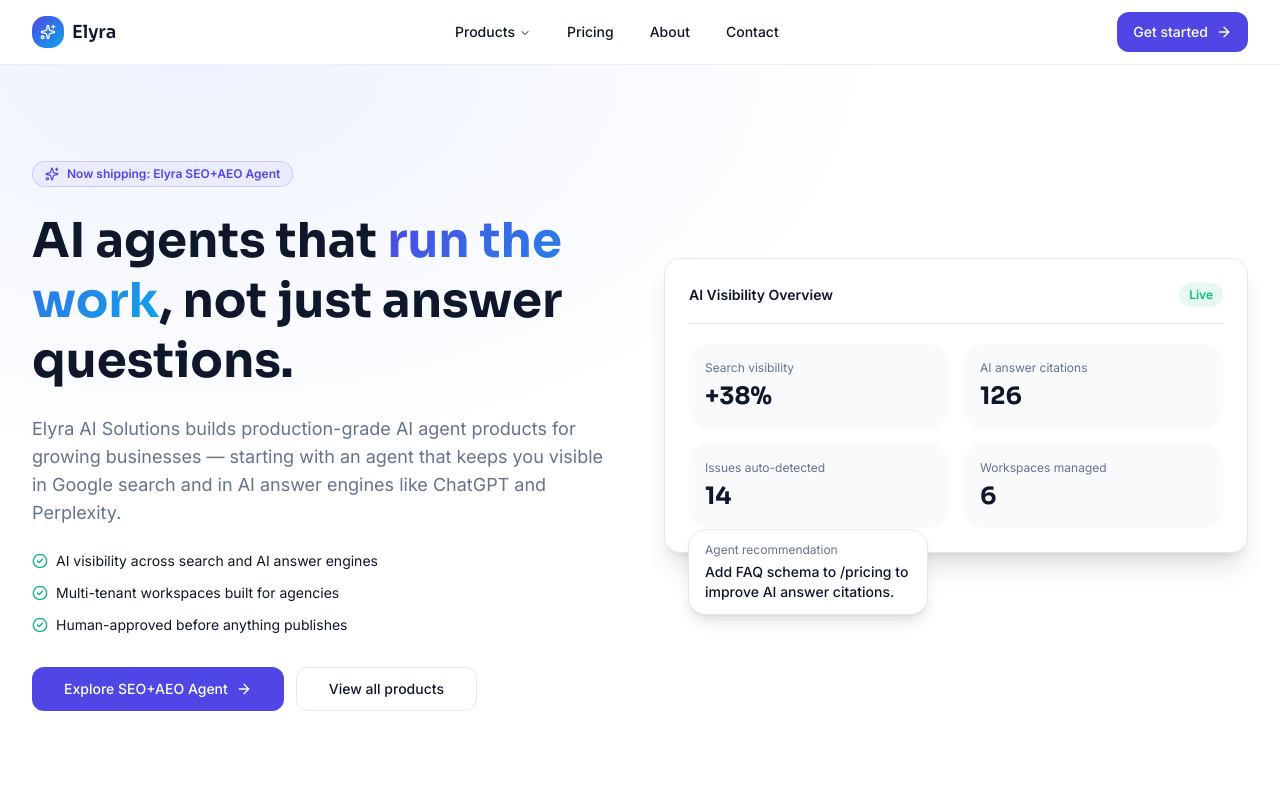
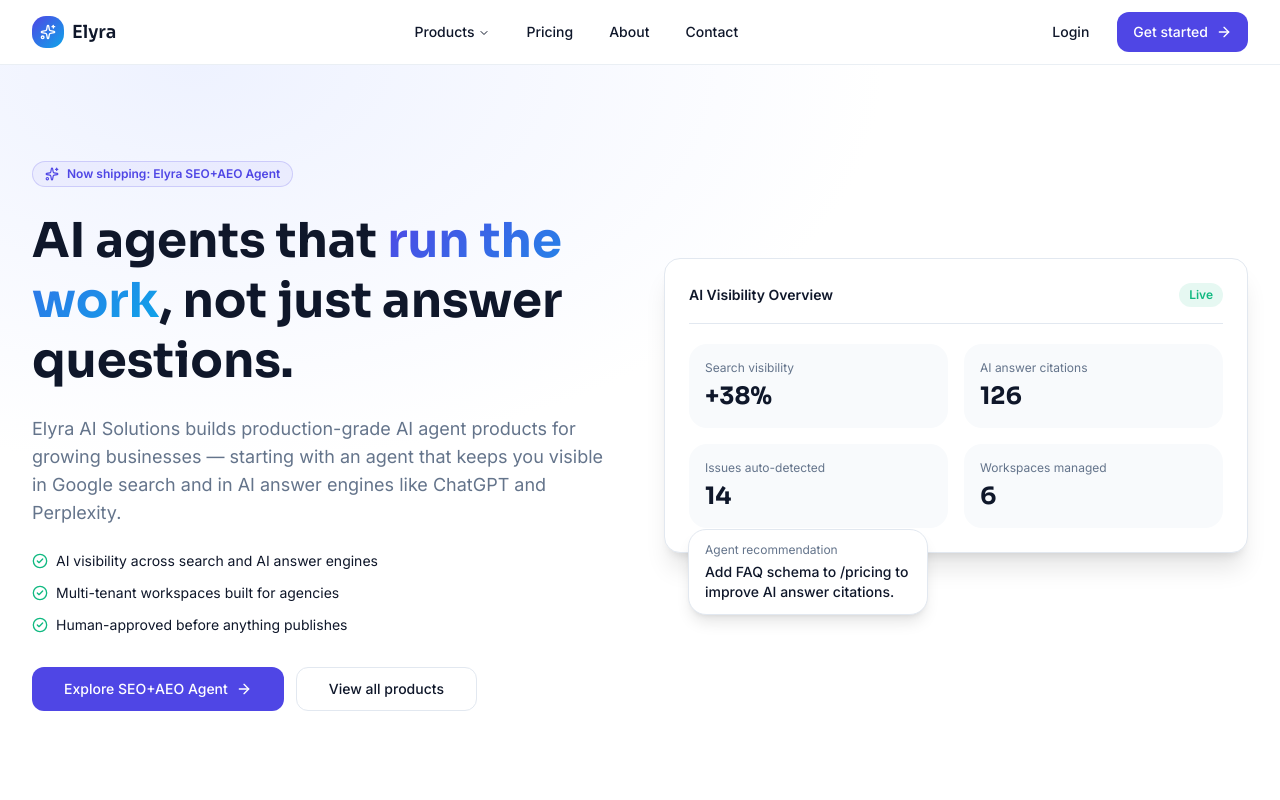
Before and after one commit to 4M4Nn/elyra-ai-solutions-site, a Next.js app: page / in a window 1280 px wide. Shown: the top 800 px of the page. Built offline with nearby package versions, Linux system fonts and the light colour scheme.

Commit message:
feat: add Login link to nav, pointing at the SEO+AEO Agent app
Placeholder app.elyra.ai until the backend is actually deployed —
update the appUrl constant in src/lib/data.ts once it has a real domain.

```diff
--- a/src/components/layout/Navbar.tsx
+++ b/src/components/layout/Navbar.tsx
@@ -22,7 +22,7 @@
   NavigationMenuTrigger,
 } from "@/components/ui/navigation-menu";
 import { cn } from "@/lib/utils";
-import { company, products } from "@/lib/data";
+import { appUrl, company, products } from "@/lib/data";
 
 const primaryLinks = [
   { label: "Pricing", href: "/pricing" },
@@ -106,6 +106,9 @@
         </nav>
 
         <div className="hidden items-center gap-3 md:flex">
+          <Button asChild variant="ghost">
+            <a href={`${appUrl}/login`}>Login</a>
+          </Button>
           <Button asChild variant="default">
             <Link href="/contact">
               Get started
@@ -150,6 +153,12 @@
                 </SheetClose>
               ))}
             </nav>
+            <div className="mt-4 flex flex-col gap-2">
+              <SheetClose asChild>
+                <Button asChild variant="outline" className="w-full">
+                  <a href={`${appUrl}/login`}>Login</a>
+                </Button>
+              </SheetClose>
               <SheetClose asChild>
                 <Button asChild className="w-full">
                   <Link href="/contact">
@@ -158,6 +167,7 @@
                   </Link>
                 </Button>
               </SheetClose>
+            </div>
           </SheetContent>
         </Sheet>
       </div>
--- a/src/lib/data.ts
+++ b/src/lib/data.ts
@@ -18,6 +18,9 @@
   foundingYear: 2026,
   address: "Remote-first · Serving clients worldwide",
 };
+
+// The deployed SEO+AEO Agent app (login / dashboard) — update once it's live on its real domain.
+export const appUrl = "https://app.elyra.ai";
 
 export const socialLinks = [
   { platform: "linkedin", href: "https://linkedin.com/company/elyra-ai-solutions" },
```
Lines whose indentation alone changed are shown as unchanged.
